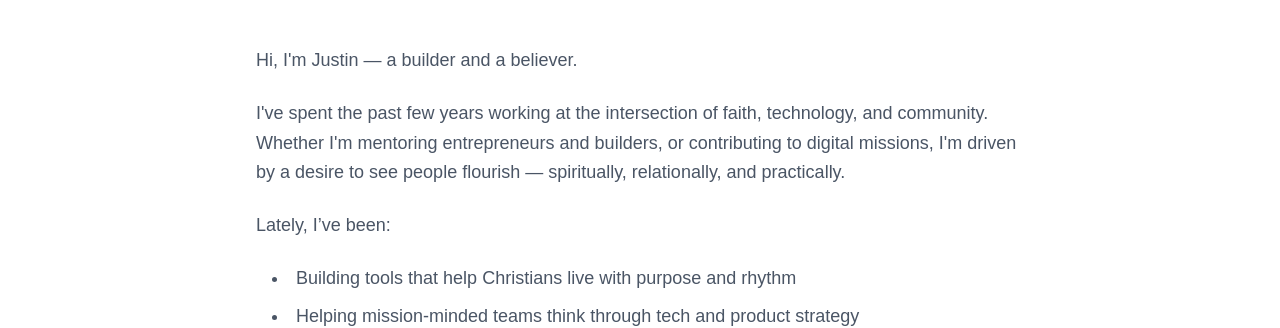
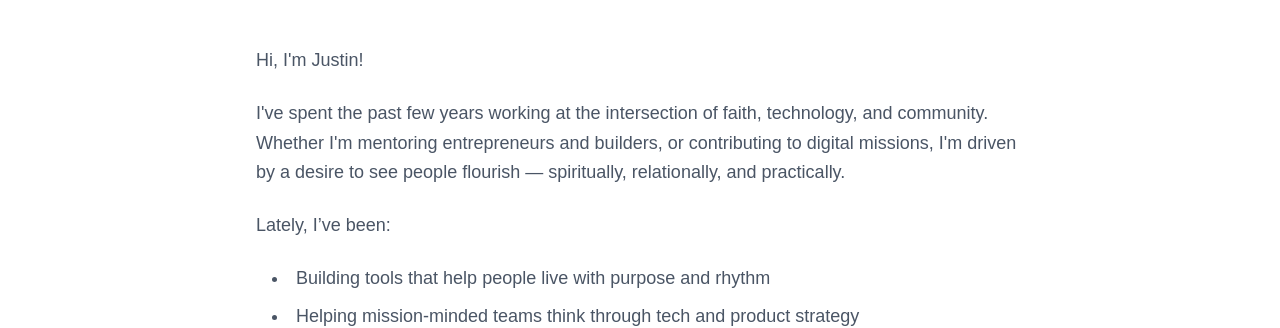
Before and after one commit to justinnout/my-website, a Next.js app: page /about in a window 1280 px wide. Shown: the part 482-810 px from the top of the page. Built offline with nearby package versions, Linux system fonts and the light colour scheme; no server answers.

Commit message:
Update about

```diff
--- a/src/app/about/page.tsx
+++ b/src/app/about/page.tsx
@@ -22,7 +22,7 @@ export default function About() {
           </div>
           <div className="space-y-6">
             <p className="text-lg text-gray-600 dark:text-gray-300 leading-relaxed">
-              Hi, I&apos;m Justin — a builder and a believer.
+              Hi, I&apos;m Justin!
             </p>
             <p className="text-lg text-gray-600 dark:text-gray-300 leading-relaxed">
               I&apos;ve spent the past few years working at the intersection of
@@ -36,7 +36,7 @@ export default function About() {
             </p>
             <ul className="list-disc list-inside space-y-2 text-lg text-gray-600 dark:text-gray-300 leading-relaxed ml-4">
               <li>
-                Building tools that help Christians live with purpose and rhythm
+                Building tools that help people live with purpose and rhythm
               </li>
               <li>
                 Helping mission-minded teams think through tech and product
```
